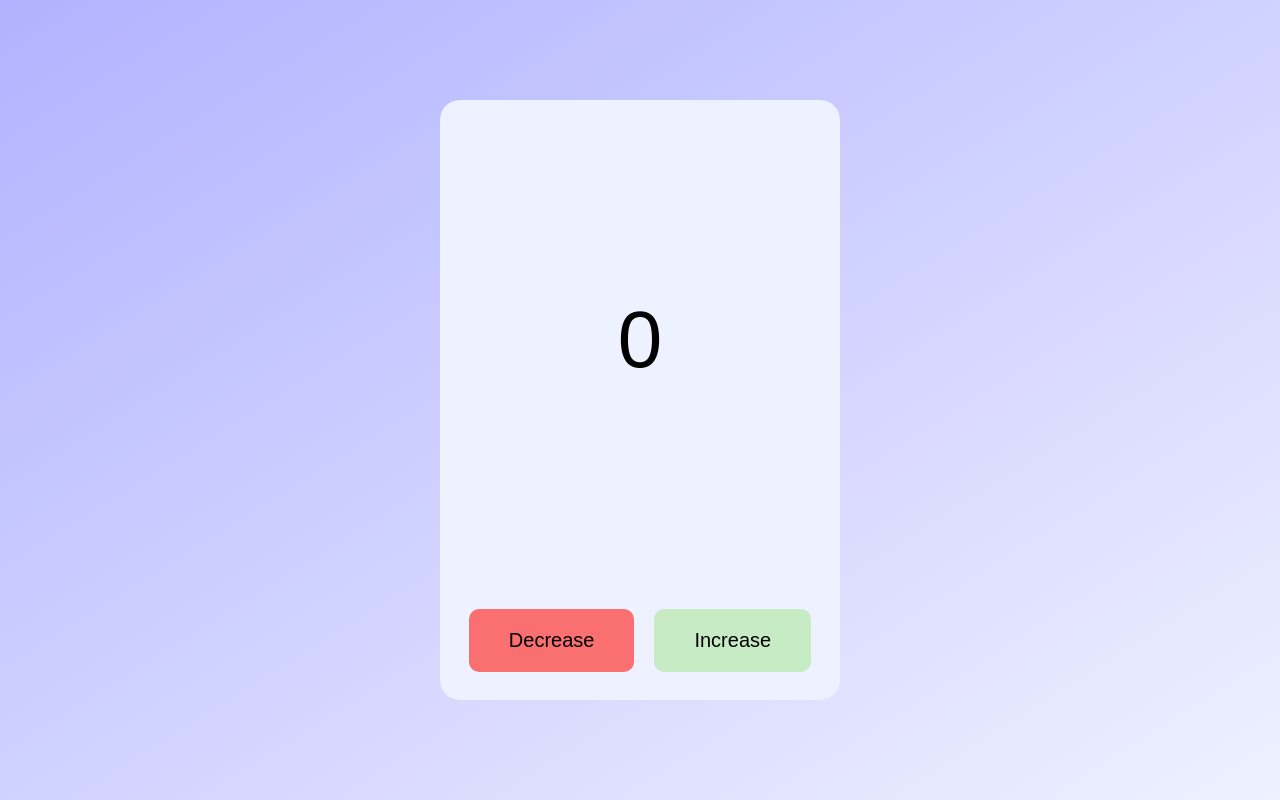
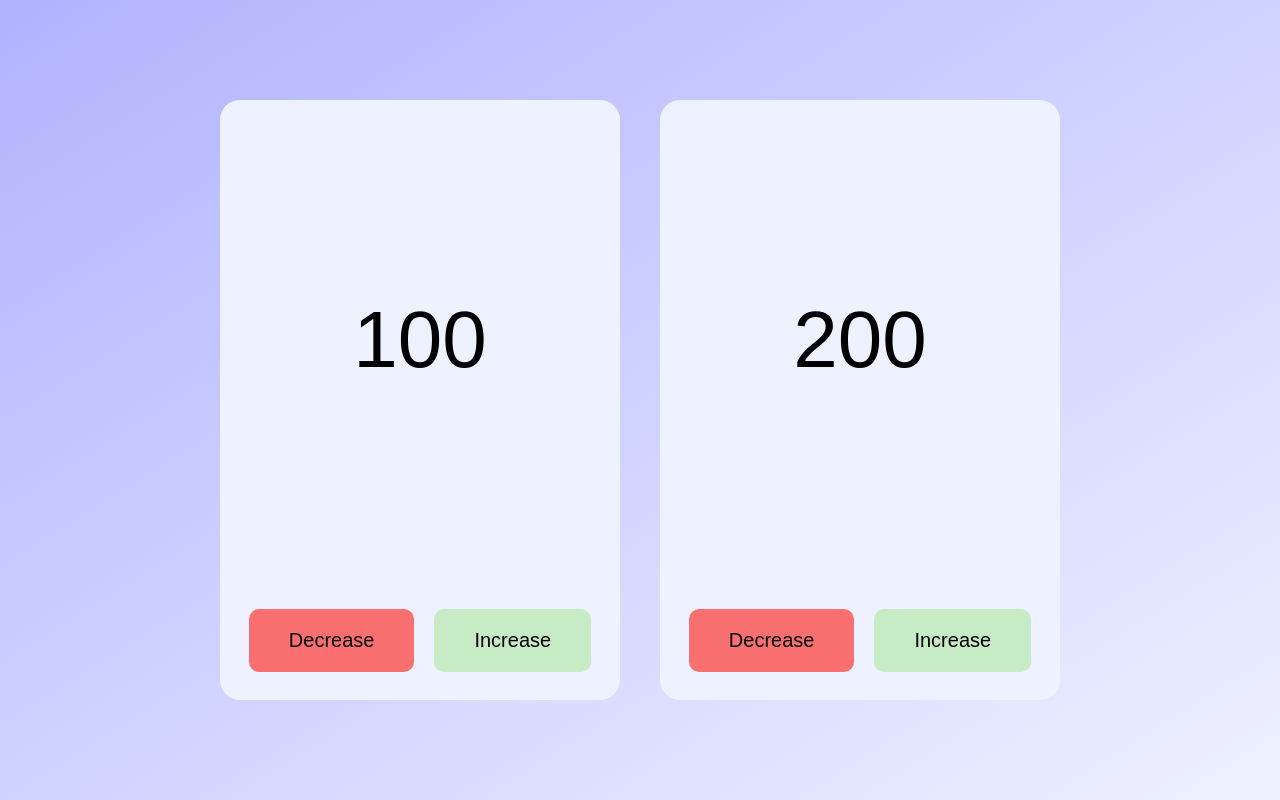
Before and after one commit to joeribreedveld/f3m9-prog-mini-counter-app, a React (Create React App) app: page / in a window 1280 px wide. Built offline with nearby package versions, Linux system fonts and the light colour scheme.

Commit message:
feat(countercards): make buttons function and add extra countercard

```diff
--- a/src/App/App.css
+++ b/src/App/App.css
@@ -19,4 +19,5 @@ body {
     justify-content: center;
     align-items: center;
     min-height: 100vh;
+    gap: 4rem;
 }
--- a/src/App/App.js
+++ b/src/App/App.js
@@ -6,7 +6,8 @@ import CounterCard from "../CounterCard/CounterCard"
 const App = () => {
 	return (
 		<>
-			<CounterCard />
+			<CounterCard number={100} />
+			<CounterCard number={200} />
 		</>
 	)
 }
--- a/src/CounterCard/CounterCard.js
+++ b/src/CounterCard/CounterCard.js
@@ -2,16 +2,32 @@
 import "./CounterCard.css"
 
 // Functions
-const CounterCard = () => {
+const CounterCard = (props) => {
+	const increase = () => {
+		let test = document.getElementById("js--number")
+		test.innerText = parseInt(test.innerText) + 1
+	}
+
+	const decrease = () => {
+		let test = document.getElementById("js--number")
+		test.innerText = parseInt(test.innerText) - 1
+	}
+
 	return (
 		<>
 			<article className='counter'>
 				<section className='counter__number'>
-					<h1 className='counter__value'>0</h1>
+					<h1 className='counter__value' id='js--number'>
+						{props.number}
+					</h1>
 				</section>
 				<section className='counter__buttons'>
-					<button className='counter__button counter__button--decrease'>Decrease</button>
-					<button className='counter__button counter__button--increase'>Increase</button>
+					<button onClick={decrease} className='counter__button counter__button--decrease'>
+						Decrease
+					</button>
+					<button onClick={increase} className='counter__button counter__button--increase'>
+						Increase
+					</button>
 				</section>
 			</article>
 		</>
```
